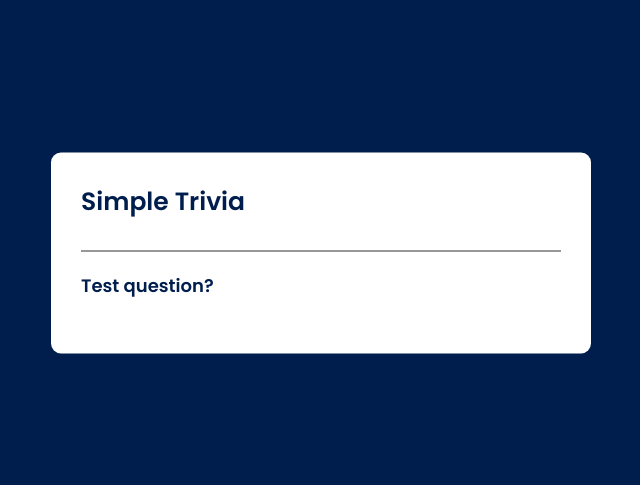
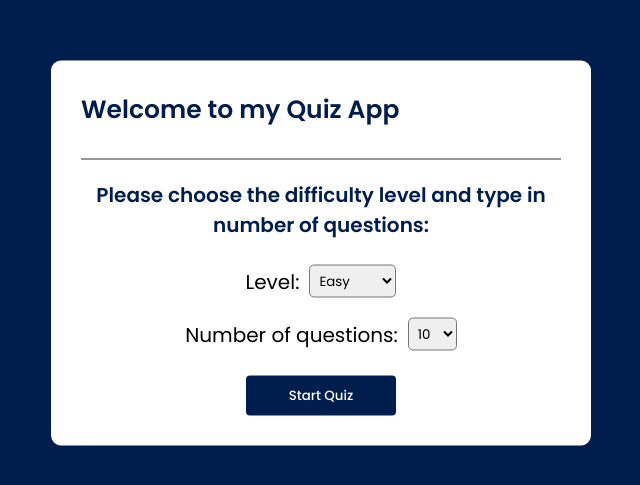
Before and after one commit to Amarkelo33/quiz-app, a plain HTML site: page index.html in a window 1280 px wide. Shown: the part 147-632 px from the top of the page, without its empty margins (319-959 px from the left). Drawn offline with Linux system fonts and the light colour scheme; no server answers.

Commit message:
Added welcome page

```diff
--- a/index.html
+++ b/index.html
@@ -12,6 +12,31 @@
 <body>
 
     <div class="container">
+        <div class="welcome-page">
+            <h1>Welcome to my Quiz App</h1>
+            <div class="welcome-page-dashboard">
+                <p>Please choose the difficulty level and type in number of questions:</p>
+                <div>
+                    <label htmlFor = "difficulty">Level:</label>
+                    <select id = 'difficulty' name = 'difficulty'>
+                        <option selected value="easy">Easy</option>
+                        <option value="medium">Medium</option>
+                        <option value="hard">Hard</option>
+                    </select>
+                </div>
+                <div>
+                    <label htmlFor = 'amount'>Number of questions:</label>
+                    <select id = "amount" name = 'amount'>
+                        <option value="5">5</option>
+                        <option selected value="10">10</option>
+                        <option value="15">15</option>
+                        <option value="20">20</option>
+                        <option value="50">50</option>
+                    </select>
+                </div>
+                <button id="start">Start Quiz</button>
+            </div>
+        </div>
         <div class="quiz-window">
             <h1 class="quiz-header">Simple Trivia</h1>
             <div class="quiz-main">
--- a/js/script.js
+++ b/js/script.js
@@ -1,12 +1,20 @@
-const apiUrl = 'https://opentdb.com/api.php?amount=10&category=9&difficulty=easy&type=multiple';
+const apiUrl = 'https://opentdb.com/api.php?amount=';
 
 const quizQuestion = document.querySelector('.quiz-main-question'),
       quizAnswer = document.querySelector('.quiz-main-answers'),
       quizNext = document.querySelector('.quiz-main-next');
 
-async function createQuestions() {
+const levelSelect = document.querySelector('#difficulty');
+const numOfQuestions = document.querySelector('#amount');
 
-    const response = await fetch(apiUrl);
+const startQuiz = document.querySelector('#start');
+
+const quizWindow = document.querySelector('.quiz-window');
+const entryWindow = document.querySelector('.welcome-page')
+
+async function createQuestions(level, num) {
+
+    const response = await fetch(apiUrl + num + '&category=9&difficulty=' + level + '&type=multiple');
     var data = await response.json();
 
     const questions = [];
@@ -88,7 +96,7 @@ async function createQuestions() {
 
     function showScore() {
         resetState();
-        quizQuestion.innerHTML = `You scored ${score} out of 10!`;
+        quizQuestion.innerHTML = `You scored ${score} out of ${questions.length}!`;
         quizNext.innerHTML = "Play Again";
         quizNext.style.display = 'block';
     }
@@ -131,4 +139,8 @@ async function createQuestions() {
 
 }
 
-createQuestions();
+startQuiz.addEventListener('click', () => {
+    entryWindow.style.display = 'none';
+    quizWindow.style.display = 'block';
+    createQuestions(levelSelect.value, numOfQuestions.value);
+})
--- a/style.css
+++ b/style.css
@@ -17,13 +17,14 @@
     background: #fff;
     border-radius: 10px;
     top: 50%;
+    display: none;
     left: 50%;
     transform: translate(-50%, -50%);
     position: absolute;
     padding: 30px 30px;
 }
 
-.quiz-header {
+.quiz-header, .welcome-page h1 {
     font-size: 25px;
     color: #001e4d;
     font-weight: 600;
@@ -35,7 +36,7 @@
     padding: 20px 0px;
 }
 
-.quiz-main-question {
+.quiz-main-question, .welcome-page-dashboard p {
     font-size: 18px;
     color: #001e4d;
     font-weight: 600;
@@ -65,7 +66,7 @@
     cursor: no-drop;
 }
 
-.quiz-main-next {
+.quiz-main-next, button {
     background: #001e4d;
     color: #fff;
     font-weight: 500;
@@ -85,3 +86,53 @@
 .incorrect {
     background: #ff9393;
 }
+
+.welcome-page {
+    max-width: 540px;
+    width: 90%;
+    background: #fff;
+    border-radius: 10px;
+    top: 50%;
+    left: 50%;
+    transform: translate(-50%, -50%);
+    position: absolute;
+    padding: 30px 30px;
+}
+
+.welcome-page-dashboard {
+    margin-top: 20px;
+    display: flex;
+    justify-content: center;
+    align-items: center;
+    flex-direction: column;
+    text-align: center;
+    gap: 20px;
+    font-size: 18px;
+}
+
+.welcome-page-dashboard p {
+    font-size: 20px;
+}
+
+.welcome-page-dashboard div {
+    display: flex;
+    align-items: center;
+    justify-content: flex-start;
+    gap: 10px;
+    cursor: pointer;
+}
+
+select, input {
+    cursor: pointer;
+    padding: 5px;
+    border-radius: 5px;
+}
+
+label {
+    font-size: 20px;
+}
+
+button {
+    display: block;
+    margin-top: 5px;
+}
```
